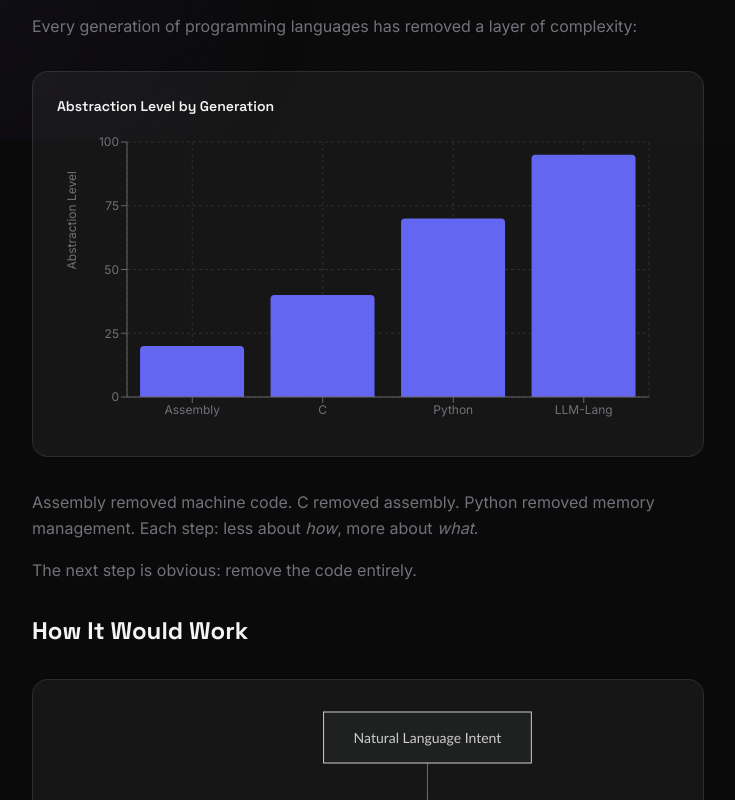
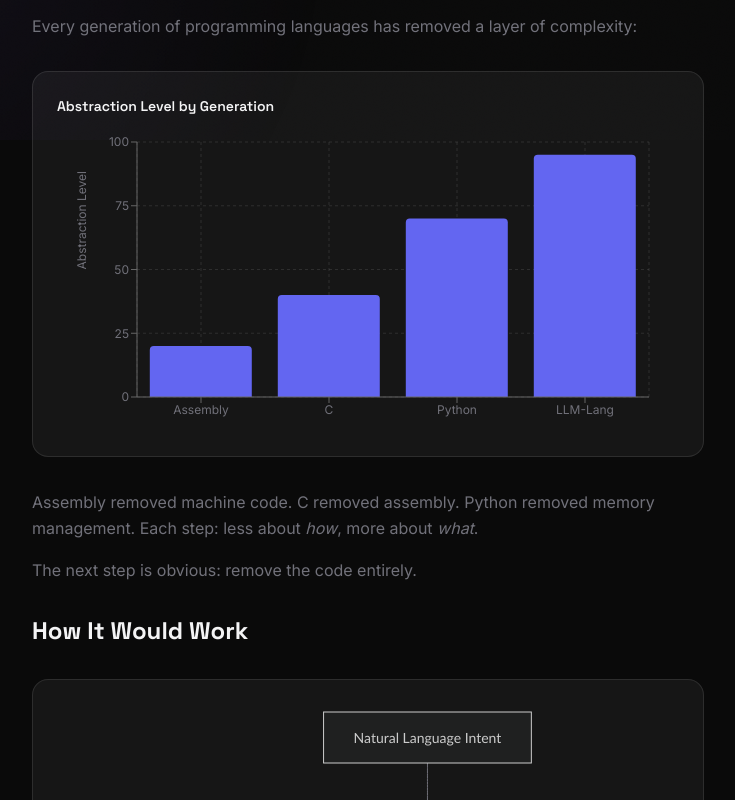
Before and after one commit to SaurabhJalendra/Portfolio_Website, a React (Vite) app: page /blog/2026-03-21-llm-programming-language in a window 1280 px wide. Shown: the part 660-1460 px from the top of the page, without its empty margins (272-1007 px from the left). Built offline with nearby package versions, Linux system fonts and the light colour scheme.

Commit message:
fix: chart left margin for ylabel, increase blog card number visibility

```diff
--- a/src/components/ui/visualizations/ChartRenderer.tsx
+++ b/src/components/ui/visualizations/ChartRenderer.tsx
@@ -91,7 +91,7 @@ export function ChartRenderer({ content, chartType }: { content: string; chartTy
   }, [chart.series])
 
   const commonProps = {
-    margin: { top: 10, right: 30, left: 10, bottom: 5 },
+    margin: { top: 10, right: 30, left: 20, bottom: 5 },
   }
 
   const yLabelProps = chart.ylabel
--- a/src/pages/Home.tsx
+++ b/src/pages/Home.tsx
@@ -98,7 +98,7 @@ export function Home() {
                 >
                   <div className="flex items-start gap-4 md:gap-6">
                     {/* Number */}
-                    <span className="text-3xl md:text-4xl font-display font-bold text-white/[0.06] group-hover:text-primary/20 transition-colors duration-300 shrink-0 leading-none mt-1">
+                    <span className="text-3xl md:text-4xl font-display font-bold text-white/10 group-hover:text-primary/25 transition-colors duration-300 shrink-0 leading-none mt-1">
                       {String(i + 1).padStart(2, '0')}
                     </span>
 
```
